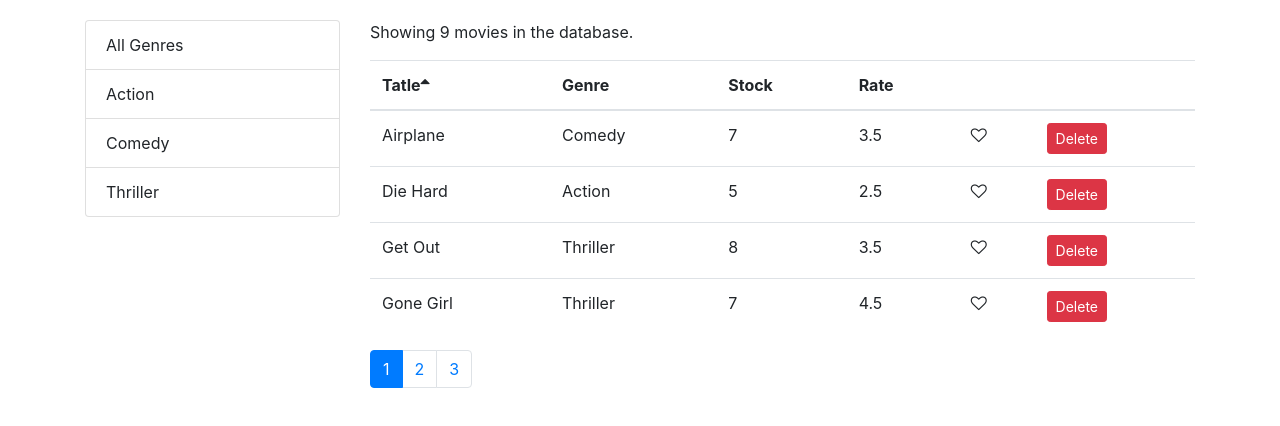
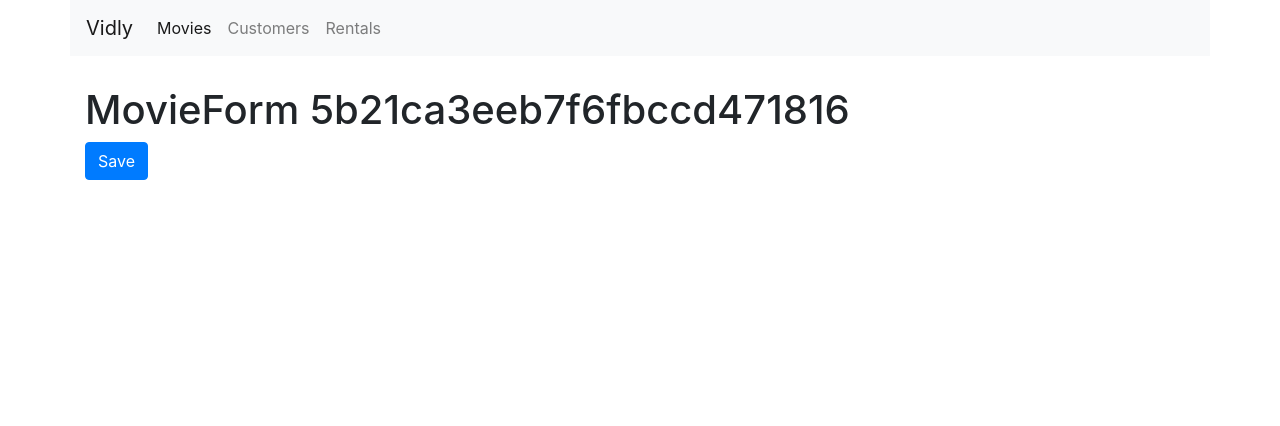
Before and after one commit to html546/react-movie, a React (Create React App) app: page /movies/5b21ca3eeb7f6fbccd471816 in a window 1280 px wide. Shown: the top 426 px of the page. Built offline with nearby package versions, Linux system fonts and the light colour scheme.

Commit message:
添加电影详情页面

```diff
--- a/src/App.js
+++ b/src/App.js
@@ -4,12 +4,17 @@
 import Rentals from "./components/rentals";
 import Customers from "./components/customers";
 import NotFound from "./components/notFound";
+import NavBar from "./components/NavBar";
+import MovieForm from "./components/movieForm";
 import "./App.css";
 class App extends Component {
   render() {
     return (
+      <React.Fragment>
+        <NavBar />
         <main className="container">
           <Switch>
+            <Route path="/movies/:id" component={MovieForm} />
             <Route path="/movies" component={Movies} />
             <Route path="/customers" component={Customers} />
             <Route path="/rentals" component={Rentals} />
@@ -18,6 +23,7 @@
             <Redirect to="/not-found" />
           </Switch>
         </main>
+      </React.Fragment>
     );
   }
 }
--- /dev/null
+++ b/src/components/NavBar.jsx
@@ -0,0 +1,38 @@
+import React from "react";
+import { Link, NavLink } from "react-router-dom";
+
+const NavBar = () => {
+  return (
+    <nav className="container navbar navbar-expand-lg navbar-light bg-light">
+      <Link className="navbar-brand" to="/">
+        Vidly
+      </Link>
+      <button
+        className="navbar-toggler"
+        type="button"
+        data-toggle="collapse"
+        data-target="#navbarNav"
+        aria-controls="navbarNav"
+        aria-expanded="false"
+        aria-label="Toggle navigation"
+      >
+        <span className="navbar-toggler-icon" />
+      </button>
+      <div className="collapse navbar-collapse" id="navbarNav">
+        <ul className="navbar-nav">
+          <NavLink className="nav-link" to="/movies">
+            Movies <span className="sr-only">(current)</span>
+          </NavLink>
+          <NavLink className="nav-link" to="/customers">
+            Customers
+          </NavLink>
+          <NavLink className="nav-link" to="/rentals">
+            Rentals
+          </NavLink>
+        </ul>
+      </div>
+    </nav>
+  );
+};
+
+export default NavBar;
--- a/src/components/movieForm.jsx
+++ b/src/components/movieForm.jsx
@@ -1,7 +1,17 @@
 import React from "react";
 
-const MovieForm = () => {
-  return <h1>MovieForm</h1>;
+const MovieForm = ({ match, history }) => {
+  return (
+    <div>
+      <h1>MovieForm {match.params.id}</h1>
+      <button
+        className="btn btn-primary"
+        onClick={() => history.push("/movies")}
+      >
+        Save
+      </button>
+    </div>
+  );
 };
 
 export default MovieForm;
--- a/src/components/moviesTable.jsx
+++ b/src/components/moviesTable.jsx
@@ -1,10 +1,15 @@
 import React, { Component } from "react";
 import Like from "./common/like";
 import Table from "./common/table";
+import { Link } from "react-router-dom";
 
 class MoviesTable extends Component {
   columns = [
-    { path: "title", label: "Tatle" },
+    {
+      path: "title",
+      label: "Tatle",
+      content: movie => <Link to={`/movies/${movie._id}`}>{movie.title}</Link>
+    },
     { path: "genre.name", label: "Genre" },
     { path: "numberInStock", label: "Stock" },
     { path: "dailyRentalRate", label: "Rate" },
--- a/src/index.css
+++ b/src/index.css
@@ -1,11 +1,15 @@
 body {
     margin: 0;
-    padding: 20px 0 0 0;
+    padding: 0 0 0;
     font-family: -apple-system, BlinkMacSystemFont, "Segoe UI", "Roboto", "Oxygen",
         "Ubuntu", "Cantarell", "Fira Sans", "Droid Sans", "Helvetica Neue",
         sans-serif;
     -webkit-font-smoothing: antialiased;
     -moz-osx-font-smoothing: grayscale;
+}
+
+.navbar {
+    margin-bottom: 30px;
 }
 
 code {
```
Lines whose indentation alone changed are shown as unchanged.
